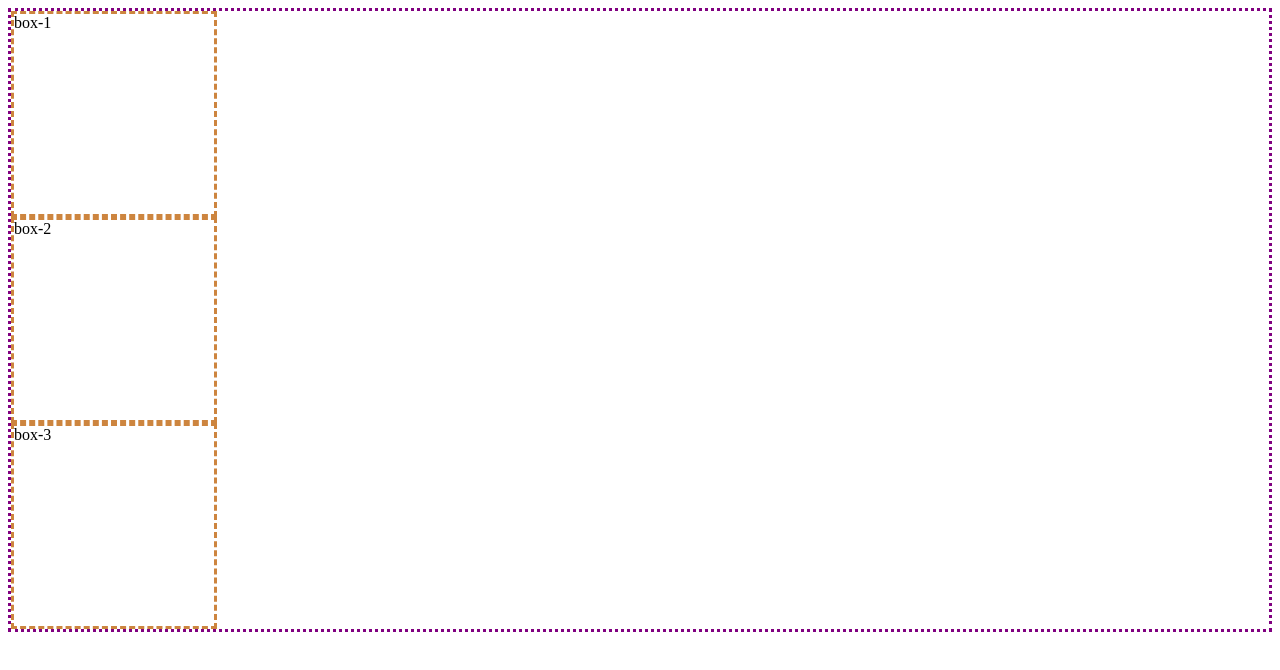
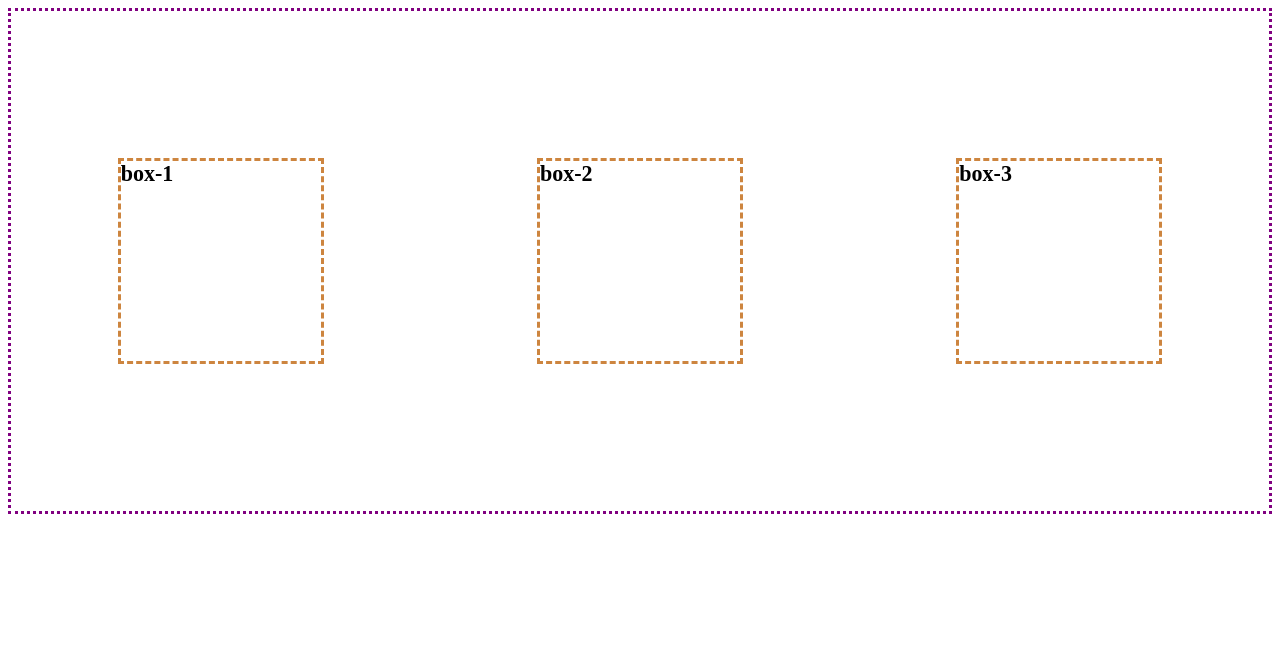
Before and after one commit to monoronjons86/more-css-and-animation, a plain HTML site: page flexbox.html in a window 1280 px wide. Drawn offline with Linux system fonts and the light colour scheme.

Commit message:
simple learn flexbox

```diff
--- a/flexbox.html
+++ b/flexbox.html
@@ -8,8 +8,15 @@
     <style>
         .container{
             border: 3px dotted purple;
+            height: 500px;
+            display: flex;
+            justify-content:space-around;
+            /* flex-direction: column-reverse; */
+            align-items:center;
         }
         .box{
+            font-size: 3ex;
+            font-weight: 700;
             border:3px dashed peru;
             width: 200px;
             height: 200px;
```
